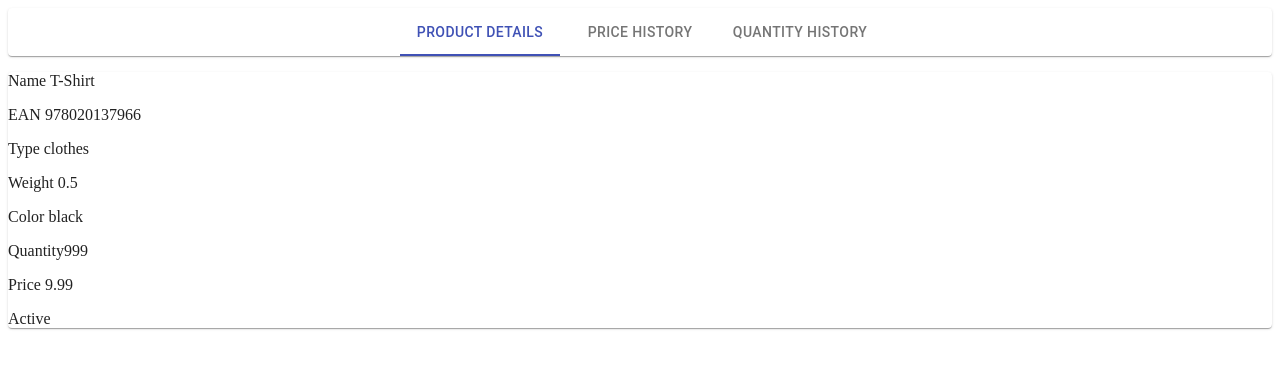
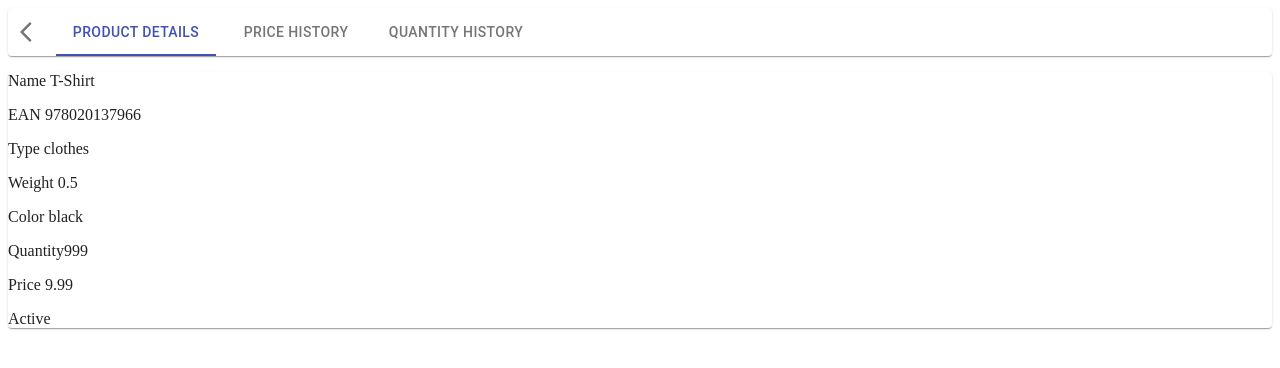
Before and after one commit to Rokaskl/talech-task, a React (Create React App) app: page /products/12333 in a window 1280 px wide. Shown: the top 368 px of the page. Built offline with nearby package versions, Linux system fonts and the light colour scheme.

Commit message:
product view page back btn

```diff
--- a/package.json
+++ b/package.json
@@ -4,6 +4,7 @@
   "private": true,
   "dependencies": {
     "@material-ui/core": "^4.10.2",
+    "@material-ui/icons": "^4.9.1",
     "@testing-library/jest-dom": "^4.2.4",
     "@testing-library/react": "^9.5.0",
     "@testing-library/user-event": "^7.2.1",
--- a/src/components/ProductPreview.js
+++ b/src/components/ProductPreview.js
@@ -7,10 +7,13 @@ import Tab from "@material-ui/core/Tab";
 import ProductDetails from "./ProductDetails";
 import ProductPriceHistory from "./ProductPriceHistory";
 import ProductQuantityHistory from "./ProductQuantityHistory";
+import { IconButton, Tooltip } from "@material-ui/core";
+import ArrowBackIosIcon from "@material-ui/icons/ArrowBackIos";
+import { findByLabelText } from "@testing-library/react";
 
 const useStyles = makeStyles({
   root: {
-    flexGrow: 1,
+    display: "flex",
   },
 });
 
@@ -33,6 +36,11 @@ export default function ProductPreview(props) {
   return (
     <div>
       <Paper className={classes.root}>
+        <Tooltip title="Back To List">
+          <IconButton aria-label="back" component={Link} to="/products">
+            <ArrowBackIosIcon />
+          </IconButton>
+        </Tooltip>
         <Tabs
           value={value}
           onChange={handleChange}
```
Also changed, not shown: 1 other file (tests, documents, lock files or other folders).
